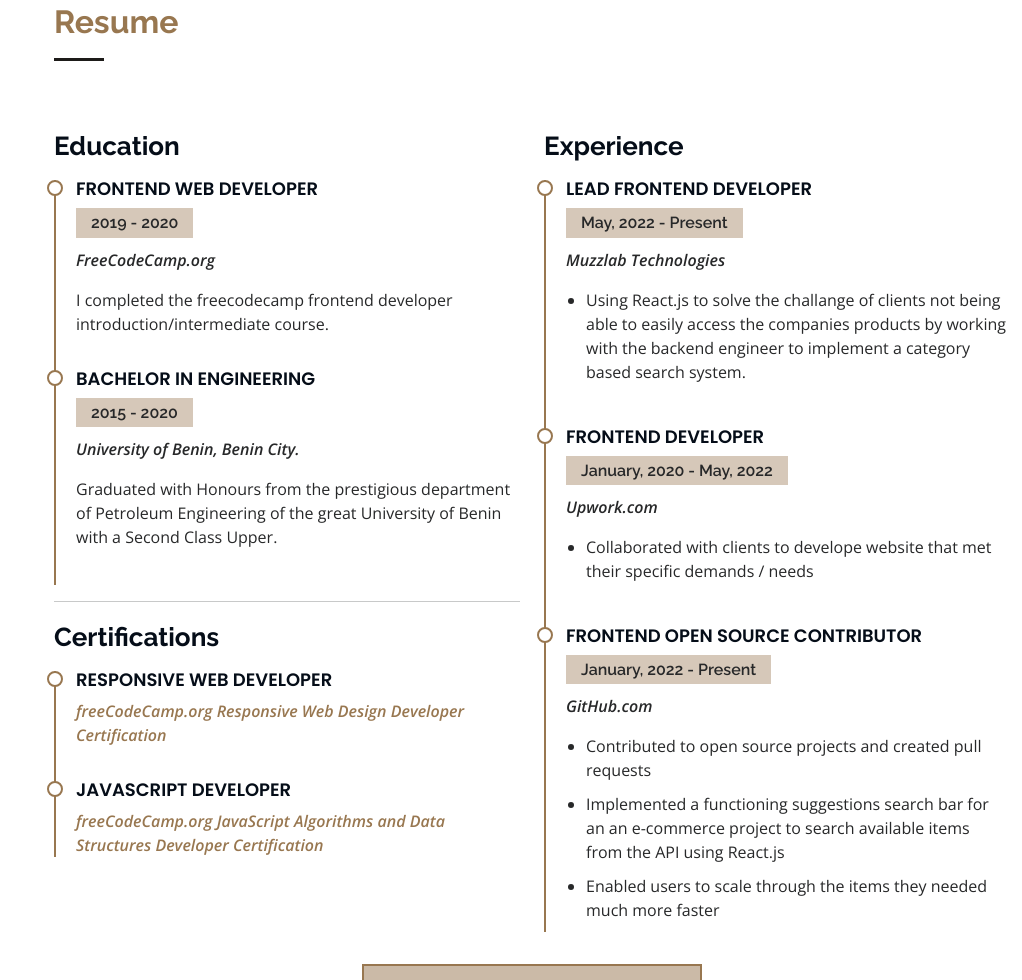
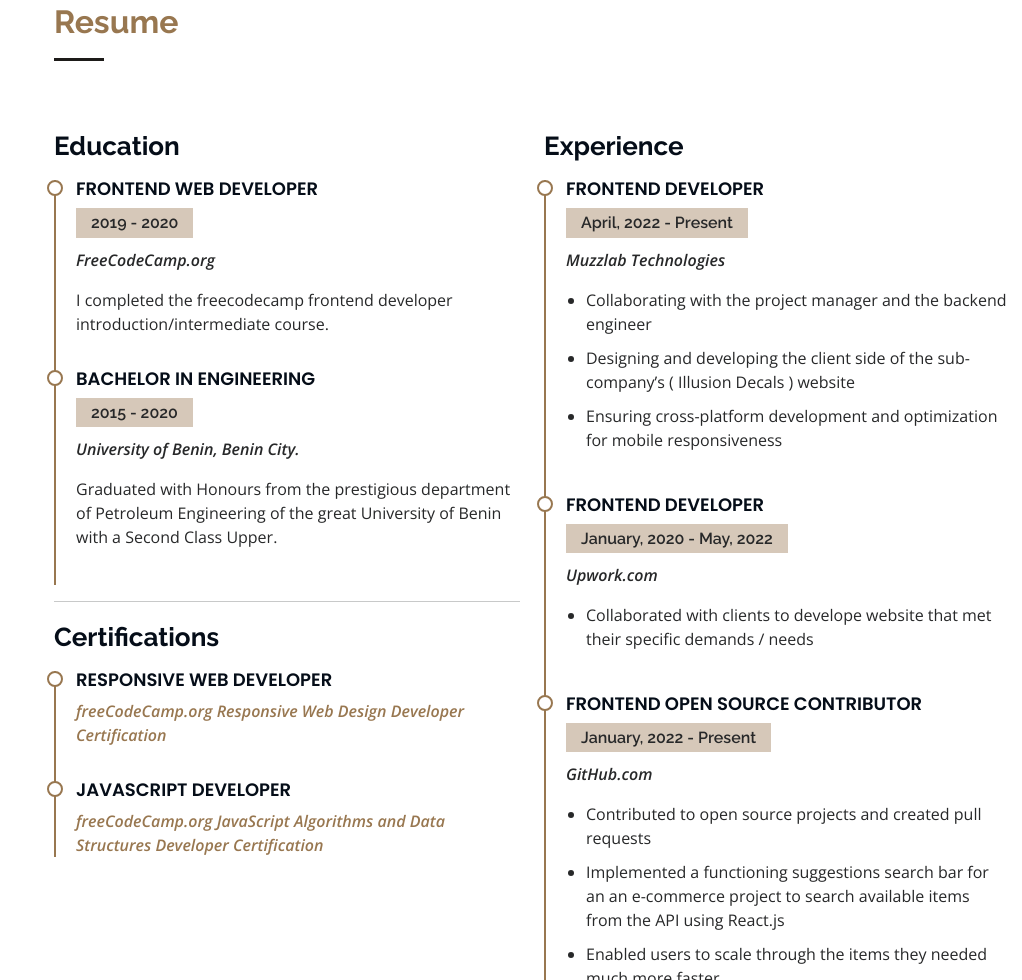
Before and after one commit to Sir-Rumeh/my-personal-portfolio-website.github.io, a website: page index.html in a window 1280 px wide. Shown: the part 2188-3168 px from the top of the page, without its empty margins (258-1280 px from the left). Drawn offline with nearby package versions, Linux system fonts and the light colour scheme.

Commit message:
update experience

```diff
--- a/index.html
+++ b/index.html
@@ -573,20 +573,27 @@
 							<h3 class="resume-title">Experience</h3>
 
 							<div class="resume-item">
-								<h4>LEAD FRONTEND DEVELOPER</h4>
-								<h5>May, 2022 - Present</h5>
+								<h4>FRONTEND DEVELOPER</h4>
+								<h5>April, 2022 - Present</h5>
 								<p>
 									<em>Muzzlab Technologies</em>
 								</p>
 								<ul>
 									<li>
-										Using React.js to solve the
-										challange of clients not being
-										able to easily access the
-										companies products by working
-										with the backend engineer to
-										implement a category based
-										search system.
+										Collaborating with the project
+										manager and the backend
+										engineer
+									</li>
+									<li>
+										Designing and developing the
+										client side of the
+										sub-company’s ( Illusion
+										Decals ) website
+									</li>
+									<li>
+										Ensuring cross-platform
+										development and optimization
+										for mobile responsiveness
 									</li>
 								</ul>
 							</div>
```
